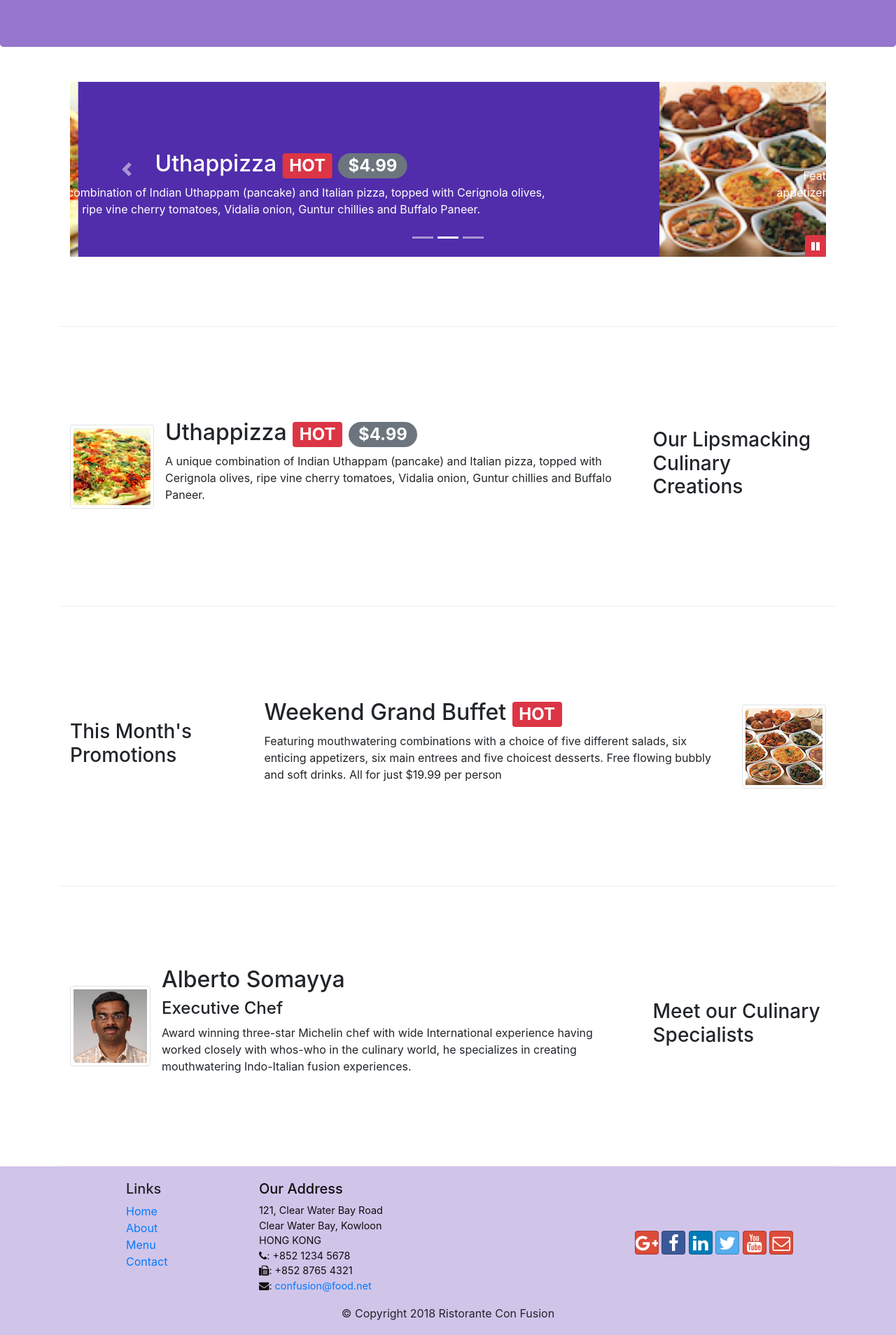
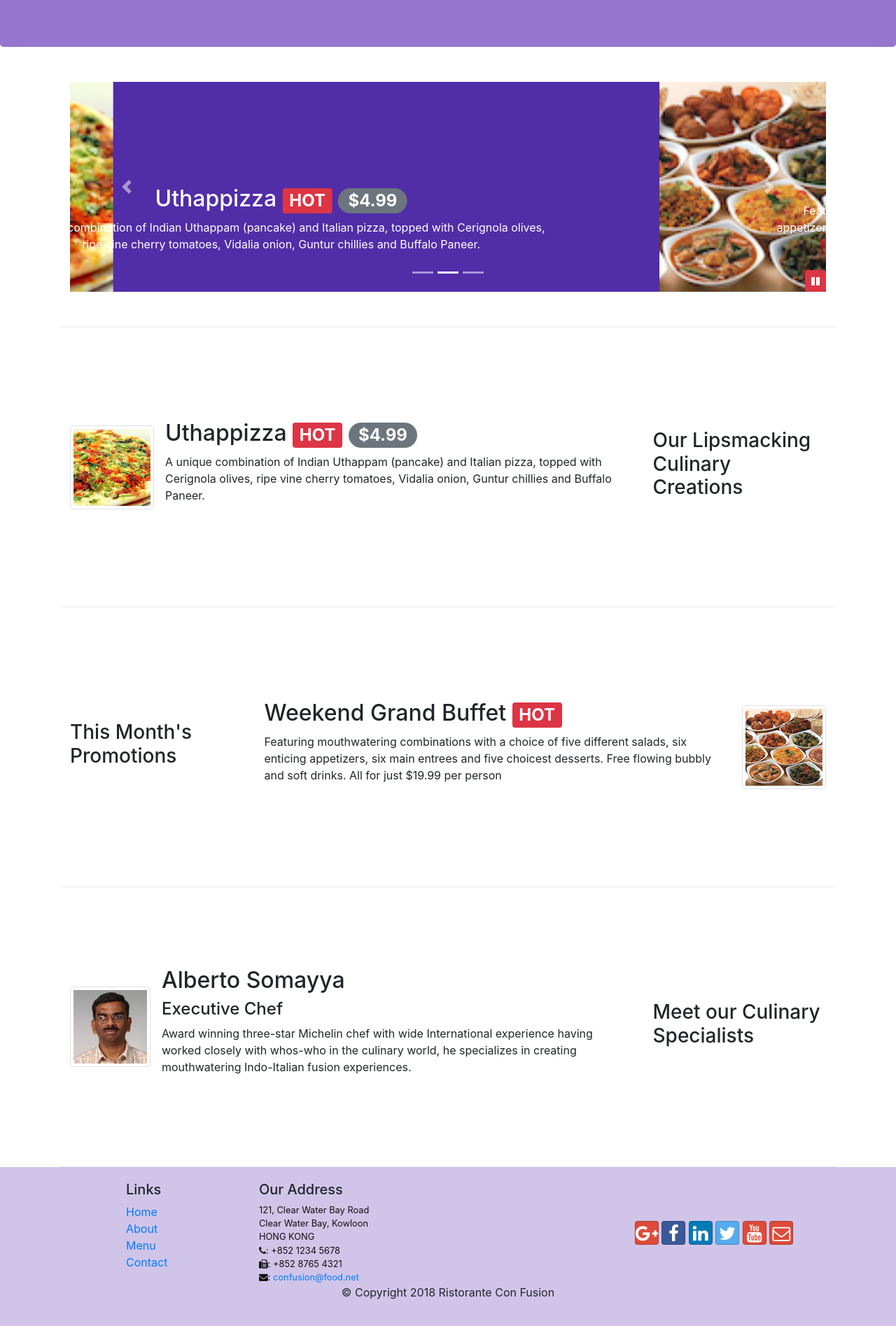
Before and after one commit to Rishab310/conFusion, a website: page index.html in a window 1280 px wide. Shown: the part 267-2175 px from the top of the page at 70% size. Drawn offline with nearby package versions, Linux system fonts and the light colour scheme.

Commit message:
Exercise Less

```diff
--- /dev/null
+++ b/css/styles-old.css
@@ -0,0 +1,66 @@
+.row-header {
+    margin : 0px auto;
+    padding: 0px auto;
+}
+
+.row-content {
+    margin: 0px auto ;
+    padding: 50px 0px 50px 0px ;
+    border-bottom: 1px ridge;
+    min-height: 400px;
+}
+
+.footer {
+    background-color: #D1C4E9;
+    margin: 0px auto;
+    padding: 20px 0px 20px 0px;
+}
+
+.jumbotron {
+    padding: 70px 30px 70px 30px;
+    margin: 0px auto;
+    background: #9575CD;
+    color: floralwhite;
+}
+
+.address {
+    font-size: 90%;
+    margin: 0px ;
+    color: #0f0f0f;
+}
+
+body {
+    padding: 50px 0 0 0;
+    z-index: 0;
+}
+
+.navbar-dark {
+    background-color: #512DAB;
+}
+
+.tab-content{
+    border-left: 1px solid #ddd;
+    border-right: 1px solid #ddd;
+    border-bottom: 1px solid #ddd;
+    padding: 10px;
+}
+
+.carousel {
+    background: #512DAB;
+}
+
+.carousel-item {
+    height: 250px;
+}
+
+.carousel-item img {
+    position: absolute;
+    top: 0;
+    min-height: 250px;
+}
+
+#carouselButton {
+    right: 0px;
+    position: absolute;
+    bottom: 0px;
+}
--- /dev/null
+++ b/css/styles.less
@@ -0,0 +1,76 @@
+@lt-gray: #ddd;
+@background-dark: #512DA8;
+@background-light: #9575CD;
+@background-pale: #D1C4E9;
+
+// Height variables
+@carousel-item-height: 300px;
+
+.zero-margin (@pad-up-dn: 0px, @pad-left-right: 0px) {
+	margin:0px auto;
+	padding: @pad-up-dn @pad-left-right;
+}
+
+.row-header{
+    .zero-margin();
+}
+
+.row-content {
+    .zero-margin(50px,0px);
+    border-bottom: 1px ridge;
+    min-height:400px;
+}
+
+.footer{
+    background-color: @background-pale;
+    .zero-margin(20px, 0px);
+}
+
+.jumbotron {
+    .zero-margin(70px,30px);
+    background: @background-light ;
+    color:floralwhite;
+}
+
+address{
+    font-size:80%;
+    margin:0px;
+    color:#0f0f0f;
+}
+
+body{
+    padding:50px 0px 0px 0px;
+    z-index:0;
+}
+
+.navbar-dark {
+    background-color: @background-dark;
+}
+
+.tab-content {
+    border-left: 1px solid @lt-gray;
+    border-right: 1px solid @lt-gray;
+    border-bottom: 1px solid @lt-gray;
+    padding: 10px;
+}
+
+.carousel {
+    background:@background-dark;
+
+    .carousel-item {
+        height: @carousel-item-height;
+        img {
+            position: absolute;
+            top: 0;
+            left: 0;
+            min-height: 300px;
+        }
+    }
+}
+
+#carouselButton {
+    right:0px;
+    position: absolute;
+    bottom: 0px;
+    z-index: 1;
+}
--- a/index.html
+++ b/index.html
@@ -30,7 +30,7 @@
                 <ul class="navbar-nav mr-auto">
                     <li class="nav-item active">
                         <a href="#" class="nav-link">
-                            <span class="fa fa-home fa-lg"></span>  Home
+                            <span class="fa fa-home fa-lg"></span> Home
                         </a>
                     </li>
 
@@ -80,8 +80,8 @@
                             </div>
                             <div class="form-group col-sm-4">
                                 <label class="sr-only" for="exampleInputPassword3">Password</label>
-                                <input type="password" class="form-control form-control-sm mr-1" id="exampleInputPassword3"
-                                    placeholder="Password">
+                                <input type="password" class="form-control form-control-sm mr-1"
+                                    id="exampleInputPassword3" placeholder="Password">
                             </div>
                             <div class="col-sm-auto">
                                 <div class="form-check">
@@ -92,7 +92,8 @@
                             </div>
                         </div>
                         <div class="form-row">
-                            <button type="button" class="btn btn-secondary btn-sm ml-auto" data-dismiss="modal">Cancel</button>
+                            <button type="button" class="btn btn-secondary btn-sm ml-auto"
+                                data-dismiss="modal">Cancel</button>
                             <button type="submit" class="btn btn-primary btn-sm ml-1">Sign in</button>
                         </div>
                     </form>
@@ -115,33 +116,33 @@
                             <label for="firstname" class="col-12 col-md-2">Number of Guests </label>
                             <div class="col-12 col-md-10">
                                 <div class="form-check form-check-inline">
-                                    <input class="form-check-input" type="radio" name="inlineRadioOptions" id="inlineRadio1"
-                                        value="option1">
+                                    <input class="form-check-input" type="radio" name="inlineRadioOptions"
+                                        id="inlineRadio1" value="option1">
                                     <label class="form-check-label" for="inlineRadio1">1</label>
                                 </div>
                                 <div class="form-check form-check-inline">
-                                    <input class="form-check-input" type="radio" name="inlineRadioOptions" id="inlineRadio2"
-                                        value="option2">
+                                    <input class="form-check-input" type="radio" name="inlineRadioOptions"
+                                        id="inlineRadio2" value="option2">
                                     <label class="form-check-label" for="inlineRadio2">2</label>
                                 </div>
                                 <div class="form-check form-check-inline">
-                                    <input class="form-check-input" type="radio" name="inlineRadioOptions" id="inlineRadio3"
-                                        value="option1">
+                                    <input class="form-check-input" type="radio" name="inlineRadioOptions"
+                                        id="inlineRadio3" value="option1">
                                     <label class="form-check-label" for="inlineRadio3">3</label>
                                 </div>
                                 <div class="form-check form-check-inline">
-                                    <input class="form-check-input" type="radio" name="inlineRadioOptions" id="inlineRadio4"
-                                        value="option2">
+                                    <input class="form-check-input" type="radio" name="inlineRadioOptions"
+                                        id="inlineRadio4" value="option2">
                                     <label class="form-check-label" for="inlineRadio4">4</label>
                                 </div>
                                 <div class="form-check form-check-inline">
-                                    <input class="form-check-input" type="radio" name="inlineRadioOptions" id="inlineRadio5"
-                                        value="option1">
+                                    <input class="form-check-input" type="radio" name="inlineRadioOptions"
+                                        id="inlineRadio5" value="option1">
                                     <label class="form-check-label" for="inlineRadio5">5</label>
                                 </div>
                                 <div class="form-check form-check-inline">
-                                    <input class="form-check-input" type="radio" name="inlineRadioOptions" id="inlineRadio6"
-                                        value="option2">
+                                    <input class="form-check-input" type="radio" name="inlineRadioOptions"
+                                        id="inlineRadio6" value="option2">
                                     <label class="form-check-label" for="inlineRadio6">6</label>
                                 </div>
                             </div>
@@ -152,7 +153,8 @@
                                 <div class="row">
                                     <div class="col-12 col-md-6 btn-group btn-group-toggle" data-toggle="buttons">
                                         <label class="btn btn-secondary active btn-success">
-                                            <input type="radio" name="" id="option1" autocomplete="off" checked> Non-Smoking
+                                            <input type="radio" name="" id="option1" autocomplete="off" checked>
+                                            Non-Smoking
                                         </label>
                                         <label class="btn btn-secondary btn-danger">
                                             <input type="radio" name="" id="option2" autocomplete="off"> Smoking
@@ -195,7 +197,8 @@
             <div class="row row-header">
                 <div class="col-12 col-sm-6">
                     <h1>Ristorante con Fusion</h1>
-                    <p>We take inspiration from the World's best cuisines, and create a unique fusion experience. Our lipsmacking creations will tickle your culinary senses!</p>
+                    <p>We take inspiration from the World's best cuisines, and create a unique fusion experience. Our
+                        lipsmacking creations will tickle your culinary senses!</p>
                 </div>
                 <div class="row col-12 col-sm-6">
                     <div class="col-12 col-sm-6 align-self-center">
@@ -208,8 +211,9 @@
                             Reserve Table
                         </a>
                     </div> -->
-                    <div class="col-12 col-sm-6 align-self-center btn btn-block btn-warning " >
-                        <a role="button" href="#form" style="text-decoration: none ; color: black;" data-toggle="modal" data-target="#reserveModal">
+                    <div class="col-12 col-sm-6 align-self-center btn btn-block btn-warning ">
+                        <a role="button" href="#form" style="text-decoration: none ; color: black;" data-toggle="modal"
+                            data-target="#reserveModal">
                             Reserve Table
                         </a>
                     </div>
@@ -220,7 +224,7 @@
 
     <div class="container">
 
-        <div class="row row-contents">
+        <div class="row row-content">
             <div class="col">
                 <div id="mycarousel" class="carousel slide" data-ride="carousel">
                     <div class="carousel-inner" role="listbox">
@@ -228,9 +232,12 @@
                         <div class="carousel-item active">
                             <img src="./img/uthappizza.png" alt="uthappizza" class="d-block img-fluid">
                             <div class="carousel-caption ">
-                                <h2 >Uthappizza <span class="badge badge-danger">HOT</span> <span class="badge badge-pill badge-secondary">$4.99</span></h2>
-                                <p class="d-none d-md-block">A unique combination of Indian Uthappam (pancake) and Italian pizza,
-                                    topped with Cerignola olives, ripe vine cherry tomatoes, Vidalia onion, Guntur chillies and Buffalo Paneer.
+                                <h2>Uthappizza <span class="badge badge-danger">HOT</span> <span
+                                        class="badge badge-pill badge-secondary">$4.99</span></h2>
+                                <p class="d-none d-md-block">A unique combination of Indian Uthappam (pancake) and
+                                    Italian pizza,
+                                    topped with Cerignola olives, ripe vine cherry tomatoes, Vidalia onion, Guntur
+                                    chillies and Buffalo Paneer.
                                 </p>
                             </div>
                         </div>
@@ -239,8 +246,10 @@
                             <img src="./img/buffet.png" alt="buffet" class="d-block img-fluid">
                             <div class="carousel-caption ">
                                 <h2>Weekend Grand Buffet <span class="badge badge-danger">HOT</span></h2>
-                                <p class="d-none d-md-block">Featuring mouthwatering combinations with a choice of five different salads, six enticing
-                                    appetizers, six main entrees and five choicest desserts. Free flowing bubbly and soft drinks. All for just $19.99
+                                <p class="d-none d-md-block">Featuring mouthwatering combinations with a choice of five
+                                    different salads, six enticing
+                                    appetizers, six main entrees and five choicest desserts. Free flowing bubbly and
+                                    soft drinks. All for just $19.99
                                     per person
                                 </p>
                             </div>
@@ -251,8 +260,10 @@
                             <div class="carousel-caption ">
                                 <h2>Alberto Somayya</h2>
                                 <h4>Executive Chef</h4>
-                                <p class="d-none d-md-block">Award winning three-star Michelin chef with wide International experience having worked
-                                    closely with whos-who in the culinary world, he specializes in creating mouthwatering Indo-Italian fusion
+                                <p class="d-none d-md-block">Award winning three-star Michelin chef with wide
+                                    International experience having worked
+                                    closely with whos-who in the culinary world, he specializes in creating
+                                    mouthwatering Indo-Italian fusion
                                     experiences.
                                 </p>
                             </div>
@@ -285,33 +296,39 @@
             </div>
         </div>
 
-        <div class="row row-contents align-items-center">
+        <div class="row row-content align-items-center">
             <div class="col-12 col-sm-4 col-md-3 order-sm-last">
                 <h3>Our Lipsmacking Culinary Creations</h3>
             </div>
             <div class="col col-sm col-md order-sm-first">
                 <div class="media">
-                    <img src="./img/uthappizza.png" alt="Uthappizza" class="d-flex mr-3 img-thumbnail align-self-center">
+                    <img src="./img/uthappizza.png" alt="Uthappizza"
+                        class="d-flex mr-3 img-thumbnail align-self-center">
                     <div class="media-body">
-                        <h2 class="mt-0">Uthappizza <span class="badge badge-danger">HOT</span> <span class="badge badge-pill badge-secondary">$4.99</span></h2>
-                        <p class="d-none d-sm-block">A unique combination of Indian Uthappam (pancake) and Italian pizza, topped with Cerignola olives, ripe vine cherry tomatoes, Vidalia onion, Guntur chillies and Buffalo Paneer.</p>
+                        <h2 class="mt-0">Uthappizza <span class="badge badge-danger">HOT</span> <span
+                                class="badge badge-pill badge-secondary">$4.99</span></h2>
+                        <p class="d-none d-sm-block">A unique combination of Indian Uthappam (pancake) and Italian
+                            pizza, topped with Cerignola olives, ripe vine cherry tomatoes, Vidalia onion, Guntur
+                            chillies and Buffalo Paneer.</p>
                     </div>
                 </div>
             </div>
         </div>
 
-        <div class="row row-contents align-items-center">
+        <div class="row row-content align-items-center">
             <div class="col-12 col-sm-4 col-md-3">
                 <h3>This Month's Promotions</h3>
             </div>
             <div class="col col-sm col-md">
                 <div class="media">
                     <img src="./img/buffet.png" alt="Buffet"
-                    class="d-flex img-thumbnail align-self-center ml-3 order-2">
+                        class="d-flex img-thumbnail align-self-center ml-3 order-2">
                     <div class="media-body">
                         <h2>Weekend Grand Buffet <span class="badge badge-danger">HOT</span></h2>
-                        <p class="d-none d-sm-block">Featuring mouthwatering combinations with a choice of five different salads, six enticing
-                            appetizers, six main entrees and five choicest desserts. Free flowing bubbly and soft drinks. All for just $19.99
+                        <p class="d-none d-sm-block">Featuring mouthwatering combinations with a choice of five
+                            different salads, six enticing
+                            appetizers, six main entrees and five choicest desserts. Free flowing bubbly and soft
+                            drinks. All for just $19.99
                             per person
                         </p>
                     </div>
@@ -319,18 +336,21 @@
             </div>
         </div>
 
-        <div class="row row-contents align-items-center">
+        <div class="row row-content align-items-center">
             <div class="col-12 col-sm-4 col-md-3 order-sm-last">
                 <h3>Meet our Culinary Specialists</h3>
             </div>
             <div class="col col-sm col-md order-sm-first">
                 <div class="media">
-                    <img src="./img/alberto.png" alt="Alberto Somayya" class="d-flex mr-3 img-thumbnail align-self-center">
+                    <img src="./img/alberto.png" alt="Alberto Somayya"
+                        class="d-flex mr-3 img-thumbnail align-self-center">
                     <div class="media-body">
                         <h2 class="mt-0">Alberto Somayya</h2>
                         <h4>Executive Chef</h4>
-                        <p class="d-none d-sm-block">Award winning three-star Michelin chef with wide International experience having worked
-                            closely with whos-who in the culinary world, he specializes in creating mouthwatering Indo-Italian fusion
+                        <p class="d-none d-sm-block">Award winning three-star Michelin chef with wide International
+                            experience having worked
+                            closely with whos-who in the culinary world, he specializes in creating mouthwatering
+                            Indo-Italian fusion
                             experiences. </p>
                     </div>
                 </div>
@@ -338,7 +358,7 @@
         </div>
 
         <!-- RESERVE TABLE FORM WAS SHOWN HERE EARLIER -->
-        <!-- <div id="form" class="row row-contents align-items-center">
+        <!-- <div id="form" class="row row-content align-items-center">
             <div class="col-12 col-sm-8 offset-sm-2">
                 <div class="card">
                     <h3 class="card-header bg-warning text-white">Reserve Table</h3>
@@ -439,12 +459,18 @@
                 </div>
                 <div class="col-12 col-sm-4 align-self-center">
                     <div class="text-center">
-                        <a class="btn btn-social-icon btn-google" href="http://google.com/+"><i class="fa fa-google-plus fa-lg"></i> </a>
-                        <a class="btn btn-social-icon btn-facebook" href="http://www.facebook.com/profile.php?id="><i class="fa fa-facebook fa-lg"></i></a>
-                        <a class="btn btn-social-icon btn-linkedin" href="http://www.linkedin.com/in/"><i class="fa fa-linkedin fa-lg"></i></a>
-                        <a class="btn btn-social-icon btn-twitter" href="http://twitter.com/"><i class="fa fa-twitter fa-lg"></i></a>
-                        <a class="btn btn-social-icon btn-google" href="http://youtube.com/"><i class="fa fa-youtube fa-lg"></i></a>
-                        <a class="btn btn-social-icon btn-google" href="mailto:"><i class="fa fa-envelope-o fa-lg"></i></a>
+                        <a class="btn btn-social-icon btn-google" href="http://google.com/+"><i
+                                class="fa fa-google-plus fa-lg"></i> </a>
+                        <a class="btn btn-social-icon btn-facebook" href="http://www.facebook.com/profile.php?id="><i
+                                class="fa fa-facebook fa-lg"></i></a>
+                        <a class="btn btn-social-icon btn-linkedin" href="http://www.linkedin.com/in/"><i
+                                class="fa fa-linkedin fa-lg"></i></a>
+                        <a class="btn btn-social-icon btn-twitter" href="http://twitter.com/"><i
+                                class="fa fa-twitter fa-lg"></i></a>
+                        <a class="btn btn-social-icon btn-google" href="http://youtube.com/"><i
+                                class="fa fa-youtube fa-lg"></i></a>
+                        <a class="btn btn-social-icon btn-google" href="mailto:"><i
+                                class="fa fa-envelope-o fa-lg"></i></a>
                     </div>
                 </div>
             </div>
@@ -465,9 +491,9 @@
     <!-- PAUSE AND RESUME SLIDING ACTION OF CAROUSEL WITH ONE BUTTON-->
     <script>
         $(document).ready(function () {
-            $('#mycarousel').carousel({interval:2000});
-            $('#carouselButton').click(function(){
-                if($('#carouselButton').children('span').hasClass('fa-pause')){
+            $('#mycarousel').carousel({ interval: 2000 });
+            $('#carouselButton').click(function () {
+                if ($('#carouselButton').children('span').hasClass('fa-pause')) {
                     $('#mycarousel').carousel('pause');
                     $('#carouselButton').children('span').removeClass('fa-pause');
                     $('#carouselButton').children('span').addClass('fa-play');
@@ -483,7 +509,7 @@
 
 
     <!-- PAUSE AND RESUME SLIDING ACTION OF CAROUSEL WITH PLAY AND PAUSE BUTTON -->
-    //<script>
+    <script>
     //    $(document).ready(function(){
     //        $('#mycarousel').carousel({interval:2000});
     //        $('#carousel-pause').click(function(){
@@ -493,15 +519,15 @@
     //            $('#mycarousel').carousel('cycle');
     //        });
     //    })
-    //</script>
+    </script>
 
 
     <!-- ADDED FOR RESERVE TOOLTIP -->
-    //<script>
+    <script>
     //  $(document).ready(function(){
     //        $('[data-toggle="tooltip"]').tooltip();
     //   })
-    //</script>
+    </script>
 
 </body>
 
```
Also changed, not shown: aboutus.html (+52 -19 lines), contactus.html (+23 -14 lines), css/styles.css.
